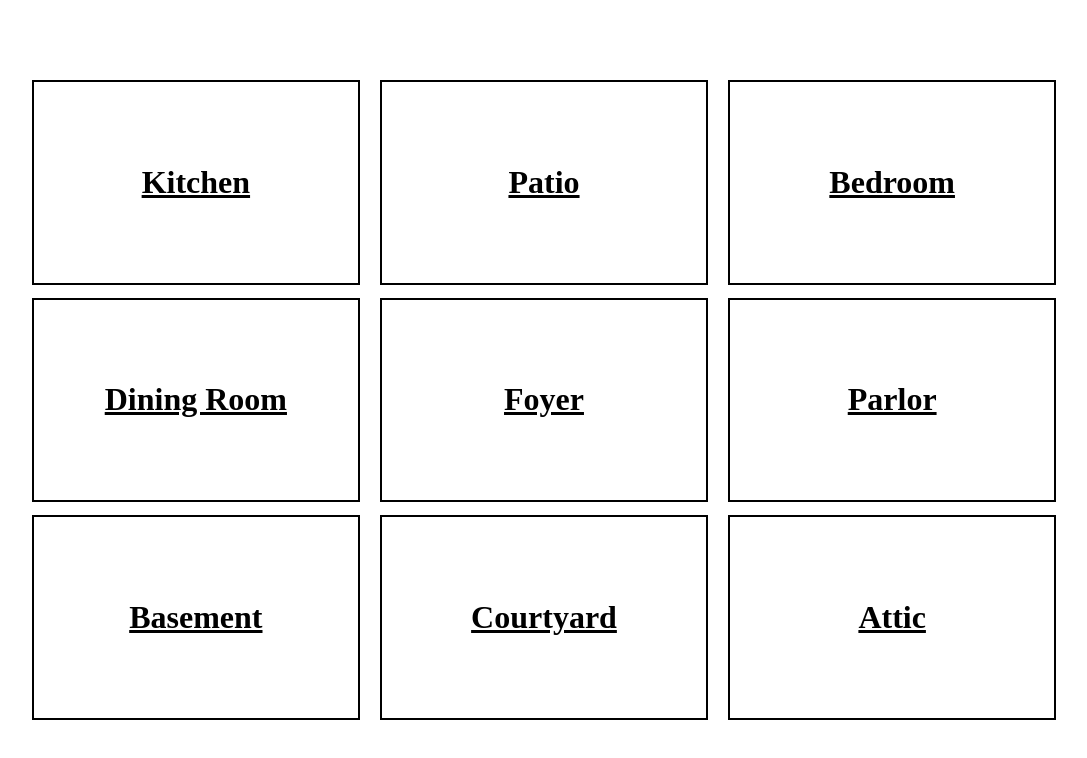
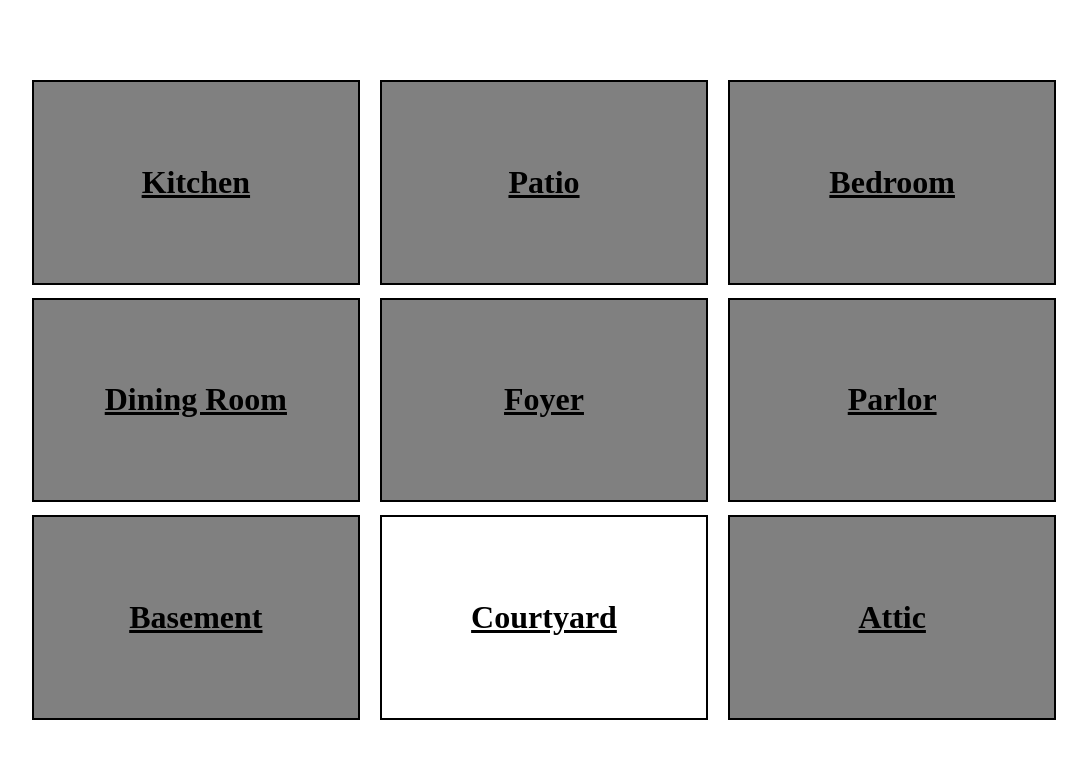
Before and after one commit to ArcImperium/spooky, a React (Vite) app: page / in a window 1280 px wide. Shown: the top 758 px of the page, without its empty margins (96-1183 px from the left). Built offline with nearby package versions, Linux system fonts and the light colour scheme.

Commit message:
Updated room navigation. Now shows whether a room has been discovered on Home. If not, you need to visit it by discovery.

```diff
--- a/src/App.jsx
+++ b/src/App.jsx
@@ -13,6 +13,46 @@ import Patio from './Patio.jsx'
 
 function App() {
   const [page, setPage] = useState(0)
+
+  const [discovered1, setDiscovered1] = useState(true)
+  const [discovered2, setDiscovered2] = useState(false)
+  const [discovered3, setDiscovered3] = useState(false)
+  const [discovered4, setDiscovered4] = useState(false)
+  const [discovered5, setDiscovered5] = useState(false)
+  const [discovered6, setDiscovered6] = useState(false)
+  const [discovered7, setDiscovered7] = useState(false)
+  const [discovered8, setDiscovered8] = useState(false)
+  const [discovered9, setDiscovered9] = useState(false)
+
+  useEffect(() => {
+    if (page === 1) {
+      setDiscovered1(true)
+    }
+    else if (page === 2) {
+      setDiscovered2(true)
+    }
+    else if (page === 3) {
+      setDiscovered3(true)
+    }
+    else if (page === 4) {
+      setDiscovered4(true)
+    }
+    else if (page === 5) {
+      setDiscovered5(true)
+    }
+    else if (page === 6) {
+      setDiscovered6(true)
+    }
+    else if (page === 7) {
+      setDiscovered7(true)
+    }
+    else if (page === 8) {
+      setDiscovered8(true)
+    }
+    else if (page === 9) {
+      setDiscovered9(true)
+    }
+  }, [page])
 
   function findPage() {
     if (page === 1) {
@@ -43,7 +83,7 @@ function App() {
       return <Bedroom setPage={setPage}/>
     }
     else {
-      return <Home setPage={setPage}/>
+      return <Home setPage={setPage} discovered1={discovered1} discovered2={discovered2} discovered3={discovered3} discovered4={discovered4} discovered5={discovered5} discovered6={discovered6} discovered7={discovered7} discovered8={discovered8} discovered9={discovered9}/>
     }
   }
 
--- a/src/Attic.jsx
+++ b/src/Attic.jsx
@@ -7,7 +7,7 @@ function Attic({setPage}) {
 
     return(
         <>
-        <h1 className="room-name">Attic</h1>
+        <h1 className="room-name" onClick={() => {setPage(0)}}>Attic</h1>
         <div className="delta-room up" onClick={() => {setPage(6)}}>↑</div>
         </>
     )
--- a/src/Basement.jsx
+++ b/src/Basement.jsx
@@ -7,7 +7,7 @@ function Basement({setPage}) {
 
     return(
         <>
-        <h1 className="room-name">Basement</h1>
+        <h1 className="room-name" onClick={() => {setPage(0)}}>Basement</h1>
         <div className="delta-room up" onClick={() => {setPage(7)}}>↑</div>
         </>
     )
--- a/src/Bedroom.jsx
+++ b/src/Bedroom.jsx
@@ -7,7 +7,7 @@ function Bedroom({setPage}) {
 
     return(
         <>
-        <h1 className="room-name">Bedroom</h1>
+        <h1 className="room-name" onClick={() => {setPage(0)}}>Bedroom</h1>
         <div className="delta-room down" onClick={() => {setPage(6)}}>↓</div>
         <div className="delta-room left" onClick={() => {setPage(3)}}>←</div>
         </>
--- a/src/Courtyard.jsx
+++ b/src/Courtyard.jsx
@@ -7,7 +7,7 @@ function Courtyard({setPage}) {
 
     return(
         <>
-        <h1 className="room-name">Courtyard</h1>
+        <h1 className="room-name" onClick={() => {setPage(0)}}>Courtyard</h1>
         <div className="delta-room up" onClick={() => {setPage(2)}}>↑</div>
         </>
     )
--- a/src/Dining.jsx
+++ b/src/Dining.jsx
@@ -7,7 +7,7 @@ function Dining({setPage}) {
 
     return(
         <>
-        <h1 className="room-name">Dining Room</h1>
+        <h1 className="room-name" onClick={() => {setPage(0)}}>Dining Room</h1>
         <div className="delta-room up" onClick={()  => {setPage(8)}}>↑</div>
         <div className="delta-room down" onClick={() => {setPage(4)}}>↓</div>
         <div className="delta-room right" onClick={() => {setPage(2)}}>→</div>
--- a/src/Foyer.jsx
+++ b/src/Foyer.jsx
@@ -7,7 +7,7 @@ function Foyer({setPage}) {
 
     return(
         <>
-        <h1 className="room-name">Foyer</h1>
+        <h1 className="room-name" onClick={() => {setPage(0)}}>Foyer</h1>
         <div className="delta-room up" onClick={() => {setPage(3)}}>↑</div>
         <div className="delta-room down" onClick={() => {setPage(1)}}>↓</div>
         <div className="delta-room left" onClick={() => {setPage(7)}}>←</div>
--- a/src/Home.css
+++ b/src/Home.css
@@ -26,6 +26,13 @@
     justify-content: center;
 }
 
+.room.show {
+    background-color: white;
+}
+.room.not {
+    background-color: gray;
+}
+
 .room:hover {
     transform: scale(1.1);
     z-index: 100;
--- a/src/Home.jsx
+++ b/src/Home.jsx
@@ -1,7 +1,7 @@
 import {useState, useEffect} from 'react'
 import './Home.css'
 
-function Home({setPage}) {
+function Home({setPage, discovered1, discovered2, discovered3, discovered4, discovered5, discovered6, discovered7, discovered8, discovered9}) {
     useEffect(() => {
         document.title = 'Home'
     }, [])
@@ -10,19 +10,19 @@ function Home({setPage}) {
         <>
         <div className="house">
             <div className="room-row">
-                <div className="room" onClick={() => {setPage(8)}}><h1 className="room-title">Kitchen</h1></div>
-                <div className="room" onClick={() => {setPage(3)}}><h1 className="room-title">Patio</h1></div>
-                <div className="room" onClick={() => {setPage(9)}}><h1 className="room-title">Bedroom</h1></div>
+                <div className={`room ${discovered8 ? "show" : "not"}`} onClick={() => {if (discovered8) {setPage(8)}}}><h1 className="room-title">Kitchen</h1></div>
+                <div className={`room ${discovered3 ? "show" : "not"}`} onClick={() => {if (discovered3) {setPage(3)}}}><h1 className="room-title">Patio</h1></div>
+                <div className={`room ${discovered9 ? "show" : "not"}`} onClick={() => {if (discovered9) {setPage(9)}}}><h1 className="room-title">Bedroom</h1></div>
             </div>
             <div className="room-row">
-                <div className="room" onClick={() => {setPage(7)}}><h1 className="room-title">Dining Room</h1></div>
-                <div className="room" onClick={() => {setPage(2)}}><h1 className="room-title">Foyer</h1></div>
-                <div className="room" onClick={() => {setPage(6)}}><h1 className="room-title">Parlor</h1></div>
+                <div className={`room ${discovered7 ? "show" : "not"}`} onClick={() => {if (discovered7) {setPage(7)}}}><h1 className="room-title">Dining Room</h1></div>
+                <div className={`room ${discovered2 ? "show" : "not"}`} onClick={() => {if (discovered2) {setPage(2)}}}><h1 className="room-title">Foyer</h1></div>
+                <div className={`room ${discovered6 ? "show" : "not"}`} onClick={() => {if (discovered6) {setPage(6)}}}><h1 className="room-title">Parlor</h1></div>
             </div>
             <div className="room-row">
-                <div className="room" onClick={() => {setPage(4)}}><h1 className="room-title">Basement</h1></div>
-                <div className="room" onClick={() => {setPage(1)}}><h1 className="room-title">Courtyard</h1></div>
-                <div className="room" onClick={() => {setPage(5)}}><h1 className="room-title">Attic</h1></div>
+                <div className={`room ${discovered4 ? "show" : "not"}`} onClick={() => {if (discovered4) {setPage(4)}}}><h1 className="room-title">Basement</h1></div>
+                <div className={`room ${discovered1 ? "show" : "not"}`} onClick={() => {if (discovered1) {setPage(1)}}}><h1 className="room-title">Courtyard</h1></div>
+                <div className={`room ${discovered5 ? "show" : "not"}`} onClick={() => {if (discovered5) {setPage(5)}}}><h1 className="room-title">Attic</h1></div>
             </div>
         </div>
         </>
--- a/src/Kitchen.jsx
+++ b/src/Kitchen.jsx
@@ -7,7 +7,7 @@ function Kitchen({setPage}) {
 
     return(
         <>
-        <h1 className="room-name">Kitchen</h1>
+        <h1 className="room-name" onClick={() => {setPage(0)}}>Kitchen</h1>
         <div className="delta-room down" onClick={() => {setPage(7)}}>↓</div>
         <div className="delta-room right" onClick={() => {setPage(3)}}>→</div>
         </>
--- a/src/Parlor.jsx
+++ b/src/Parlor.jsx
@@ -7,7 +7,7 @@ function Parlor({setPage}) {
 
     return(
         <>
-        <h1 className="room-name">Parlor</h1>
+        <h1 className="room-name" onClick={() => {setPage(0)}}>Parlor</h1>
         <div className="delta-room up" onClick={() => {setPage(9)}}>↑</div>
         <div className="delta-room down" onClick={() => {setPage(5)}}>↓</div>
         <div className="delta-room left" onClick={() => {setPage(2)}}>←</div>
--- a/src/Patio.jsx
+++ b/src/Patio.jsx
@@ -7,7 +7,7 @@ function Patio({setPage}) {
 
     return(
         <>
-        <h1 className="room-name">Patio</h1>
+        <h1 className="room-name" onClick={() => {setPage(0)}}>Patio</h1>
         <div className="delta-room down" onClick={() => {setPage(2)}}>↓</div>
         <div className="delta-room right" onClick={() => {setPage(9)}}>→</div>
         <div className="delta-room left" onClick={() => {setPage(8)}}>←</div>
```
